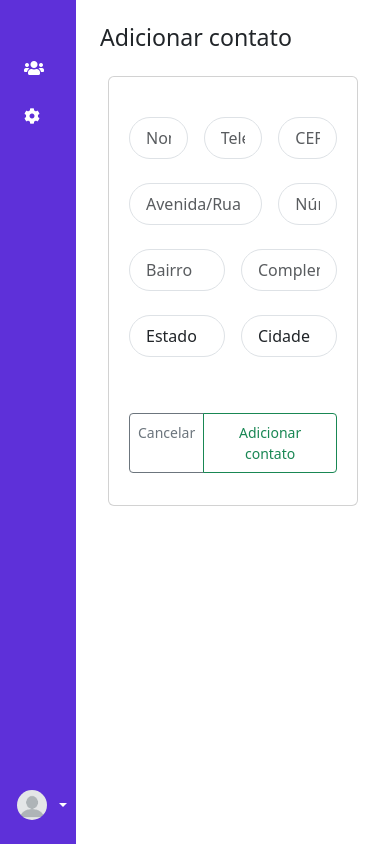
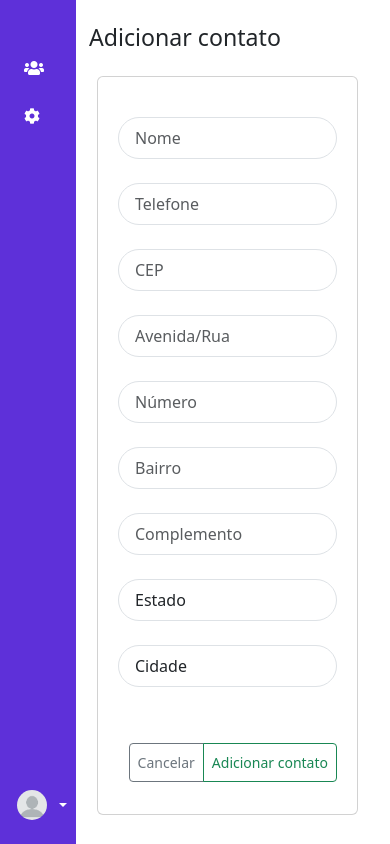
Before and after one commit to adrianojsle/agenda_eletronica, a PHP site: template pages/add_contact.php in a window 390 px wide. Run offline with PHP 8.4, Linux system fonts and the light colour scheme; the template is opened without the code that fills it, so the values that code supplies are empty; the visitor is signed in with stand-in values (Sample User, id 1).

Commit message:
Responsividade aplicada

```diff
--- a/components/Forms/AddContact.php
+++ b/components/Forms/AddContact.php
@@ -6,28 +6,28 @@ $states = $state->getAll();
 <form method="post" action="/?p=add_contact">
     <div class="card p-4 mt-3">
         <div class="row">
-            <div class="col-4 p-2">
+            <div class="col-12 col-md-4 p-2">
                 <input class="form-control p-2 px-3 rounded-pill mt-2" type="text" placeholder="Nome" id="name" name="name" required>
             </div>
-            <div class="col-4 p-2">
+            <div class="col-12 col-md-4 p-2">
                 <input class="form-control p-2 px-3 rounded-pill mt-2" type="text" placeholder="Telefone" id="phone" name="phone" required>
             </div>
-            <div class="col-4 p-2">
+            <div class="col-12 col-md-4 p-2">
                 <input class="form-control p-2 px-3 rounded-pill mt-2" type="text" placeholder="CEP" id="zipcode" name="zipcode" required>
             </div>
-            <div class="col-8 p-2">
+            <div class="col-12 col-md-8 p-2">
                 <input class="form-control p-2 px-3 rounded-pill mt-2" type="text" placeholder="Avenida/Rua" id="street" name="street" required>
             </div>
-            <div class="col-4 p-2">
+            <div class="col-12 col-md-4 p-2">
                 <input class="form-control p-2 px-3 rounded-pill mt-2" type="text" placeholder="Número" id="number" name="number" required>
             </div>
-            <div class="col-6 p-2">
+            <div class="col-12 col-md-6 p-2">
                 <input class="form-control p-2 px-3 rounded-pill mt-2" type="text" placeholder="Bairro" id="neighborhood" name="neighborhood" required>
             </div>
-            <div class="col-6 p-2">
+            <div class="col-12 col-md-6 p-2">
                 <input class="form-control p-2 px-3 rounded-pill mt-2" type="text" placeholder="Complemento" id="complement" name="complement" required>
             </div>
-            <div class="col-6 p-2">
+            <div class="col-12 col-md-6 p-2">
                 <select class="form-control p-2 px-3 rounded-pill mt-2" id="state_id" name="state_id" required>
                     <option value="">Estado</option>
                     <?php
@@ -37,7 +37,7 @@ $states = $state->getAll();
                     ?>
                 </select>
             </div>
-            <div class="col-6 p-2">
+            <div class="col-12 col-md-6 p-2">
                 <select class="form-control p-2 px-3 rounded-pill mt-2" id="city_id" name="city_id" required>
                     <option value="">Cidade</option>
                 </select>
--- a/layout/header.php
+++ b/layout/header.php
@@ -34,7 +34,7 @@ if (isset($_GET['p'])) {
         }
         ?>
         <div class="row flex-nowrap">
-            <div class="col-auto col-md-3 col-xl-2 px-sm-2 px-0 bg-logos">
+            <div class="col-auto col-md-3 col-xl-2 px-sm-2 px-0 bg-logos h-100 position-fixed ">
                 <div class="d-flex flex-column align-items-center align-items-sm-start pt-2 text-white min-vh-100">
                     <a href="/" class="d-flex align-items-center pt-3 pb-4 mb-md-0 me-md-auto text-primary text-decoration-none w-100">
                     </a>
@@ -81,3 +81,4 @@ if (isset($_GET['p'])) {
                     </div>
                 </div>
             </div>
+            <div class="col-2 col-md-3 col-xl-2"></div>
```
Also changed, not shown: components/Forms/EditContact.php (+9 -9 lines), components/Forms/Profile.php (+4 -4 lines), components/Tables/TableContacts.php (+11 -3 lines), pages/dashboard.php (+7 -3 lines), pages/login.php (+5 -5 lines), pages/register.php (+6 -6 lines), README.md, assets/images/register.png (added), assets/images/screens/cadastro.jpeg.
